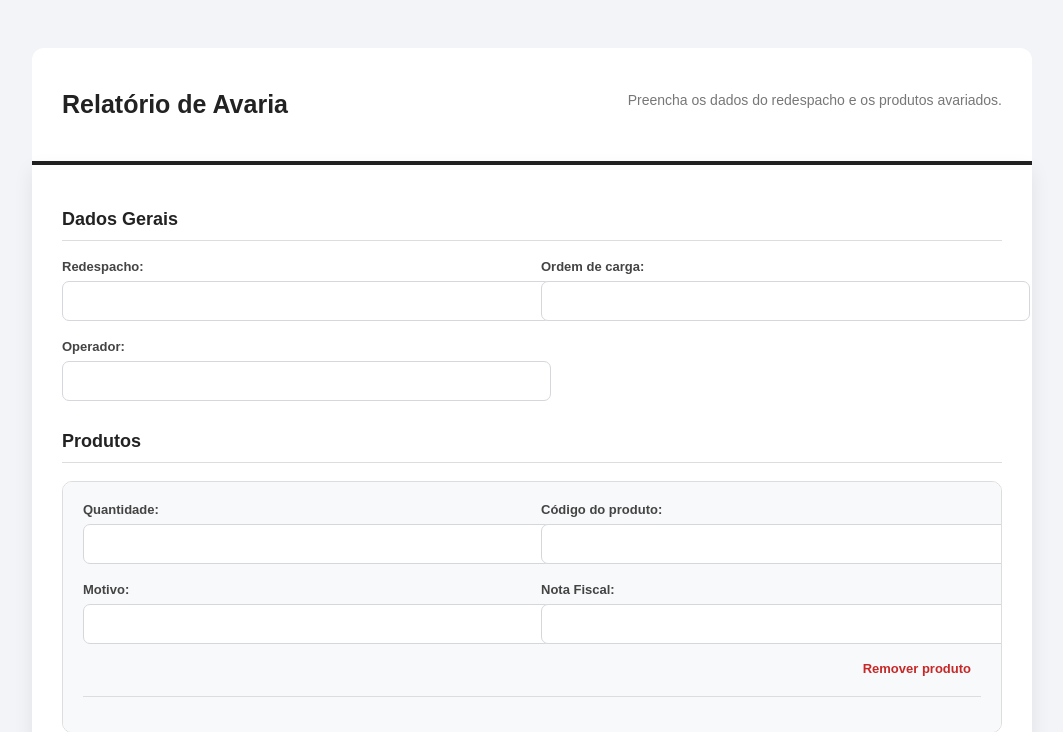
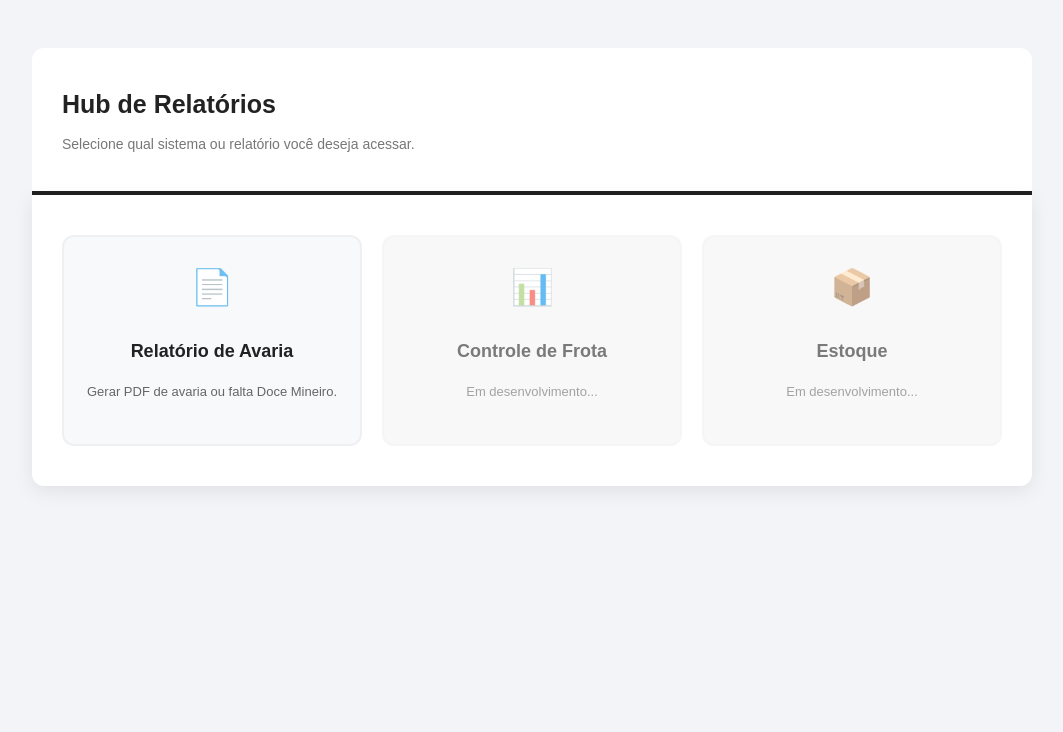
Before and after one commit to arthursoudin/Projetos, a Flask app: page / in a window 1280 px wide. Shown: the top 732 px of the page, without its empty margins (108-1171 px from the left). After the commit the page ends 487 px from the top, so only its background shows below. Run offline with Flask 3, Linux system fonts and the light colour scheme.

Commit message:
Criação da v2

```diff
--- a/main.py
+++ b/main.py
@@ -8,11 +8,13 @@ from relatorio import gerar_relatorio
 # 1. ESTA LINHA É OBRIGATÓRIA E DEVE FICAR AQUI:
 app = Flask(__name__)
 
+@app.route("/")
+def hub():
+    return render_template("hub.html")
 
-# 2. As rotas vêm sempre DEPOIS da criação do 'app'
-@app.route("/")
-def inicio():
-    return render_template("index.html")
+@app.route("/relatorio-avaria")
+def relatorio_avaria():
+    return render_template("avaria.html")
 
 @app.route("/gerar-relatorio", methods=["POST"])
 def gerar():
--- a/static/style.css
+++ b/static/style.css
@@ -373,3 +373,83 @@ textarea {
         white-space: nowrap;
     }
 }
+
+/* =========================================
+   ESTILOS DO HUB E EXTRAS
+========================================= */
+
+.hub-grid {
+    display: grid;
+    grid-template-columns: repeat(auto-fit, minmax(250px, 1fr));
+    gap: 20px;
+    padding: 10px 0;
+}
+
+.hub-card {
+    display: flex;
+    flex-direction: column;
+    align-items: center;
+    justify-content: center;
+    text-decoration: none;
+    background: #f8f9fa;
+    border: 2px solid #eef0f3;
+    border-radius: 12px;
+    padding: 30px 20px;
+    text-align: center;
+    color: #222;
+    transition: all 0.2s ease-in-out;
+    cursor: pointer;
+}
+
+.hub-card:hover {
+    border-color: #222;
+    transform: translateY(-4px);
+    box-shadow: 0 8px 20px rgba(0,0,0,0.06);
+}
+
+.hub-icon {
+    font-size: 35px;
+    margin-bottom: 15px;
+}
+
+.hub-card h3 {
+    font-size: 18px;
+    margin-bottom: 8px;
+}
+
+.hub-card p {
+    font-size: 13px;
+    color: #666;
+    line-height: 1.4;
+}
+
+/* Estilo para relatórios que ainda não existem */
+.hub-card.disabled {
+    opacity: 0.6;
+    cursor: not-allowed;
+    background: #f4f4f4;
+}
+
+.hub-card.disabled:hover {
+    transform: none;
+    border-color: #eef0f3;
+    box-shadow: none;
+}
+
+/* Botão de voltar */
+.btn-voltar {
+    text-decoration: none;
+    color: #444;
+    font-size: 13px;
+    font-weight: 600;
+    padding: 8px 15px;
+    border: 1px solid #ddd;
+    border-radius: 8px;
+    transition: 0.2s;
+    background: white;
+}
+
+.btn-voltar:hover {
+    background: #f0f0f0;
+    color: #000;
+}
--- a/templates/index.html
+++ b/templates/avaria.html
@@ -4,12 +4,16 @@
     <meta charset="UTF-8">
     <title>Relatório de Avaria</title>
     <link rel="stylesheet" href="{{ url_for('static', filename='style.css') }}">
+
 </head>
 <body>
     <div class="container">
         <div class="header">
-            <h1>Relatório de Avaria</h1>
-            <p>Preencha os dados do redespacho e os produtos avariados.</p>
+            <div>
+                <h1>Relatório de Avaria</h1>
+                <p>Preencha os dados do redespacho e os produtos avariados.</p>
+            </div>
+            <a href="/" class="btn-voltar">← Voltar ao Hub</a>
         </div>
 
         <div class="form-container">
--- /dev/null
+++ b/templates/hub.html
@@ -0,0 +1,45 @@
+<!DOCTYPE html>
+<html lang="pt-BR">
+<head>
+    <meta charset="UTF-8">
+    <title>Hub de Relatórios</title>
+    <link rel="stylesheet" href="{{ url_for('static', filename='style.css') }}">
+</head>
+<body>
+    <div class="container">
+        <div class="header">
+            <div>
+                <h1>Hub de Relatórios</h1>
+                <p>Selecione qual sistema ou relatório você deseja acessar.</p>
+            </div>
+        </div>
+
+        <div class="form-container">
+            <div class="hub-grid">
+
+                <!-- Botão 1: Relatório de Avaria -->
+                <a href="/relatorio-avaria" class="hub-card">
+                    <div class="hub-icon">📄</div>
+                    <h3>Relatório de Avaria</h3>
+                    <p>Gerar PDF de avaria ou falta Doce Mineiro.</p>
+                </a>
+
+                <!-- Botão 2: Exemplo de um futuro relatório -->
+                <div class="hub-card disabled">
+                    <div class="hub-icon">📊</div>
+                    <h3>Controle de Frota</h3>
+                    <p>Em desenvolvimento...</p>
+                </div>
+
+                <!-- Botão 3: Outro exemplo -->
+                <div class="hub-card disabled">
+                    <div class="hub-icon">📦</div>
+                    <h3>Estoque</h3>
+                    <p>Em desenvolvimento...</p>
+                </div>
+
+            </div>
+        </div>
+    </div>
+</body>
+</html>
```
